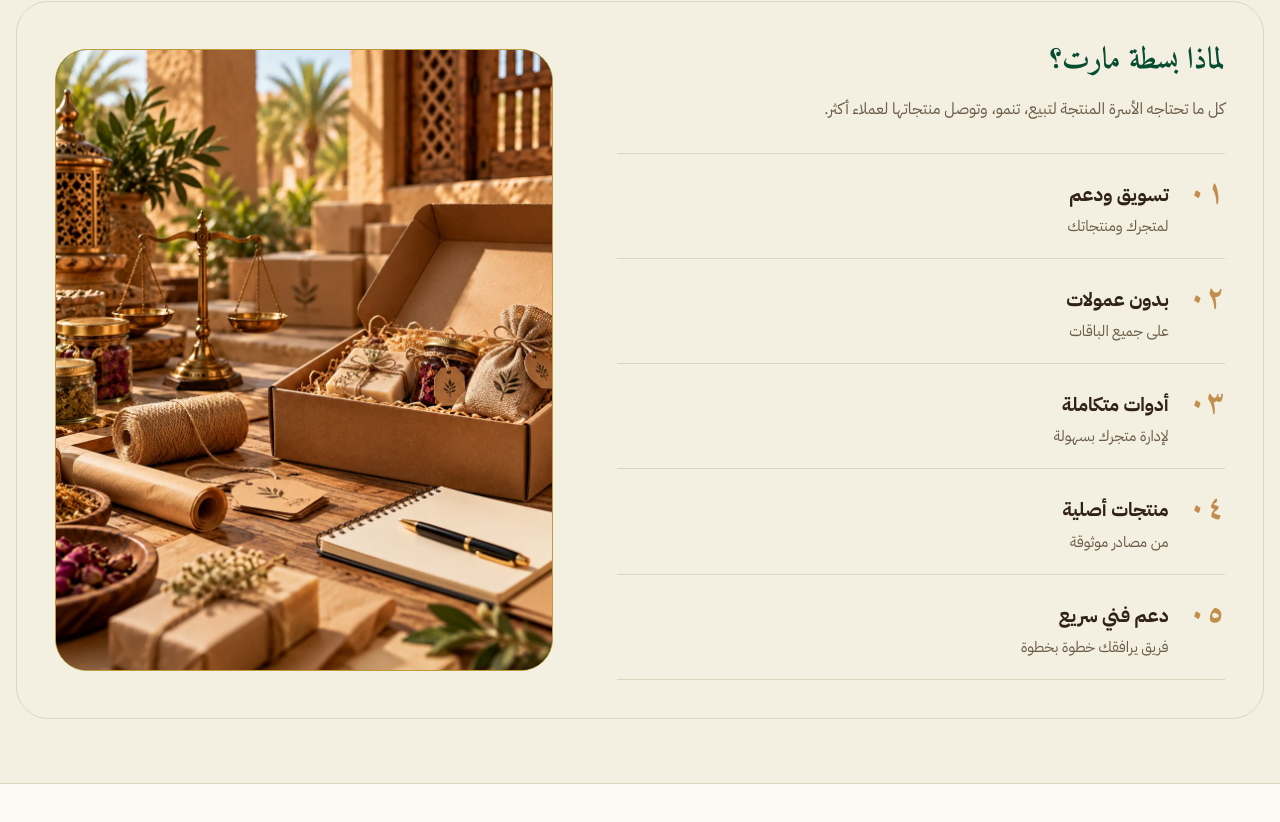
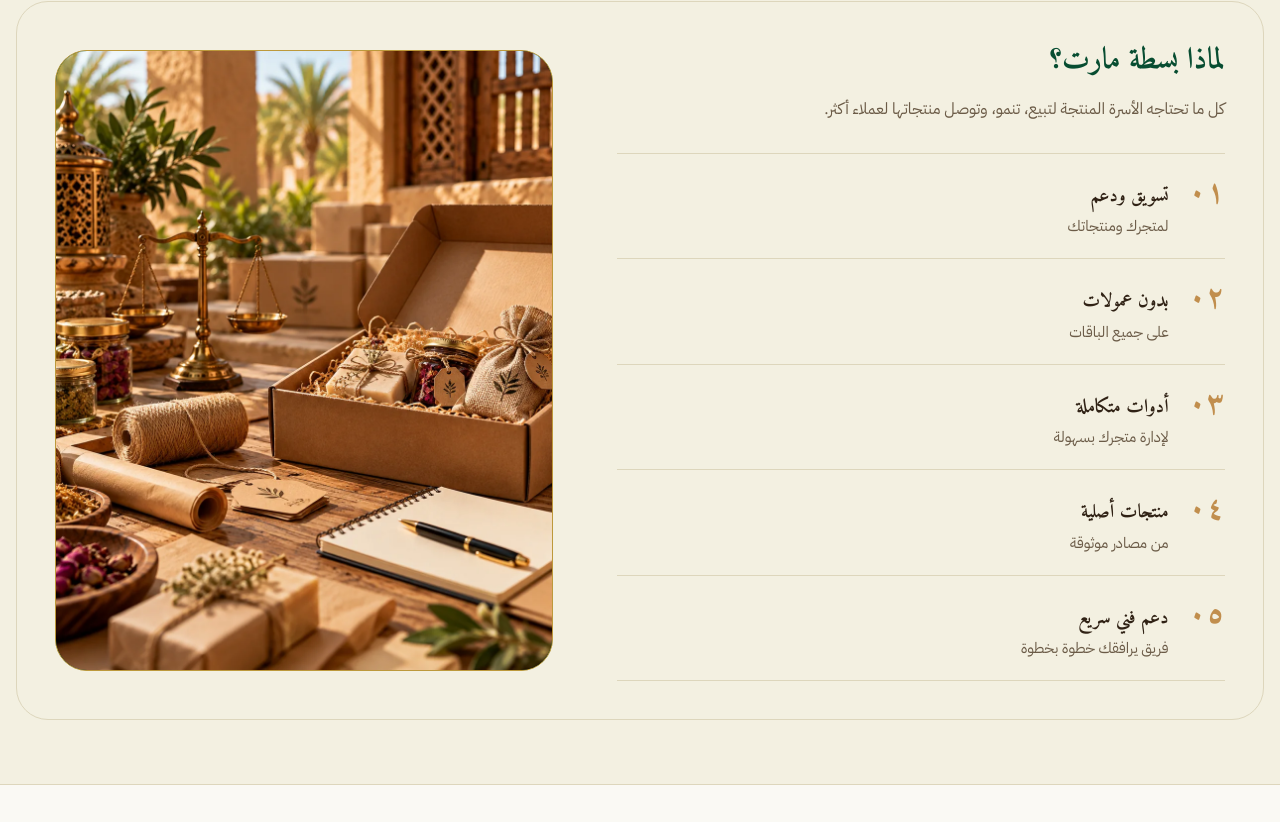
Before and after one commit to mos1985248-dotcom/BASTAH, a Next.js app: page / in a window 1280 px wide. Shown: the part 1796-2618 px from the top of the page. Built offline with nearby package versions, Linux system fonts and the light colour scheme; no server answers; a web font is replaced by a local one.

Commit message:
Pair Amiri heritage headings with IBM Plex interface type

```diff
--- a/app/globals.css
+++ b/app/globals.css
@@ -15,7 +15,6 @@
   --type-body: 16px;
   --type-leading: 1.7;
   --font-aref-ruqaa: "Aref Ruqaa";
-  --font-amiri: "Amiri";
   --color-bg: #FBF8F2;
   --color-text: #1A1A1A;
   --color-primary-600: #2A6B57;
@@ -63,7 +62,7 @@ body {
 
 /*
   العناوين:
-  IBM Plex Sans Arabic
+  Amiri
 
   النصوص:
   IBM Plex Sans Arabic
@@ -71,20 +70,16 @@ body {
 
 h1,
 h2,
-h3,
-h4,
-h5,
-h6 {
-  font-family:
-    var(--font-plex-arabic),
-    "IBM Plex Sans Arabic",
-    system-ui,
-    sans-serif;
+h3 {
+  font-family: var(--font-amiri), "Amiri", serif;
+  line-height: 1.5;
   overflow-wrap: anywhere;
 }
 
-h1 { font-size: 36px; font-weight: 700; line-height: 1.25; }
-h2 { font-size: var(--type-section); font-weight: 700; line-height: 1.4; }
+h4, h5, h6 { font-family: var(--font-plex-arabic), sans-serif; overflow-wrap: anywhere; }
+
+h1 { font-size: 36px; font-weight: 700; line-height: 1.45; }
+h2 { font-size: var(--type-section); font-weight: 700; line-height: 1.5; }
 button { font-weight: 600; }
 
 @media (max-width: 767px) {
```
